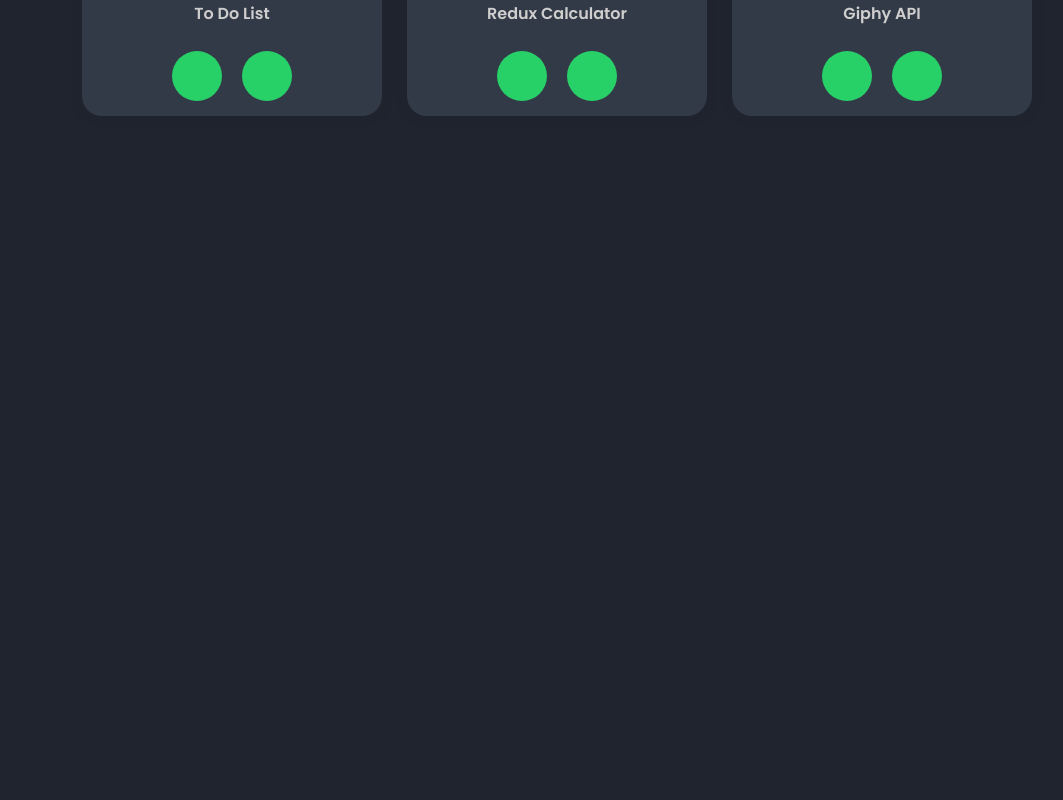
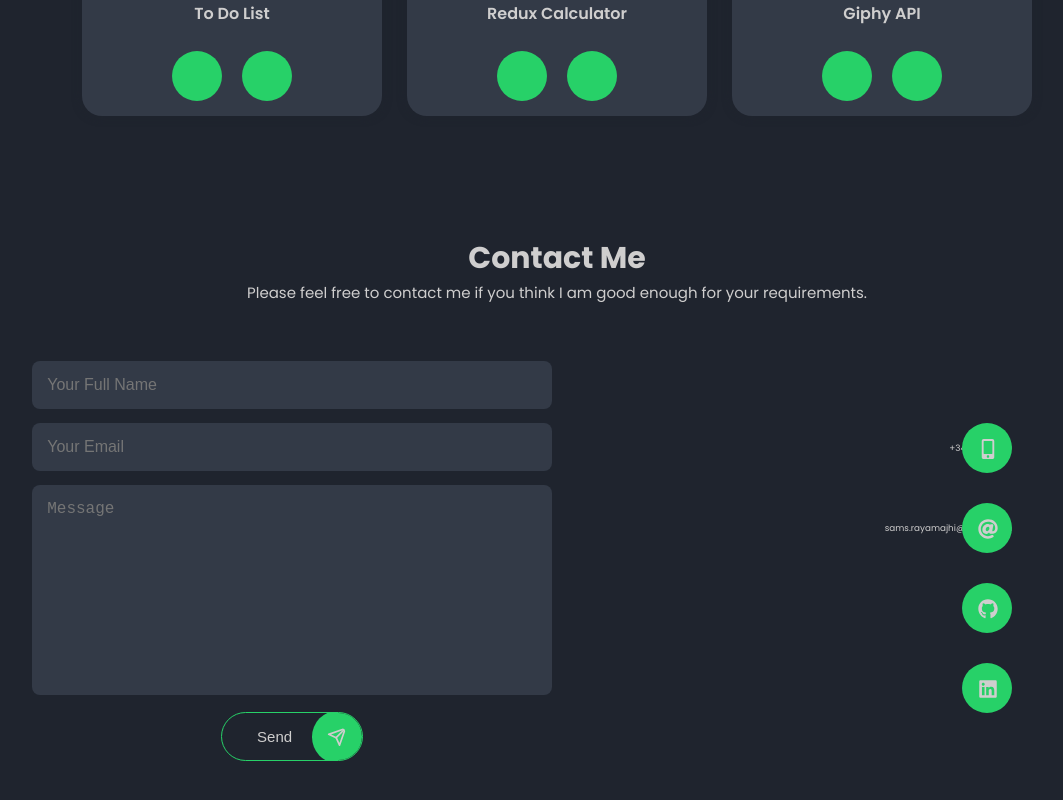
Before and after one commit to SumanRayamajhi/Personal-Portfolio, a React (Create React App) app in the folder portfolio/: page / in a window 1280 px wide. Shown: the part 2437-3237 px from the top of the page, without its empty margins (83-1146 px from the left). Before the commit the page ends 2573 px from the top, so only its background shows below. Built offline with nearby package versions, Linux system fonts and the light colour scheme; some icons are missing.

Commit message:
add contact section

```diff
--- a/portfolio/package.json
+++ b/portfolio/package.json
@@ -3,6 +3,7 @@
   "version": "0.1.0",
   "private": true,
   "dependencies": {
+    "@emailjs/browser": "^3.11.0",
     "@testing-library/jest-dom": "^5.17.0",
     "@testing-library/react": "^13.4.0",
     "@testing-library/user-event": "^13.5.0",
--- a/portfolio/src/App.js
+++ b/portfolio/src/App.js
@@ -1,5 +1,6 @@
 import "./App.css";
 import About from "./components/about/About";
+import Contact from "./components/contact/Contact";
 import Home from "./components/home/Home";
 import Navbar from "./components/navbar/Navbar";
 import Project from "./components/project/Project";
@@ -11,6 +12,7 @@ function App() {
       <Home />
       <About />
       <Project />
+      <Contact />
     </main>
   );
 }
--- /dev/null
+++ b/portfolio/src/components/contact/Contact.jsx
@@ -0,0 +1,22 @@
+import React from "react";
+import "./contact.css";
+import SendEmail from "./sendEmail/SendEmail";
+import SocialMedia from "./socialMedia/SocialMedia";
+
+const Contact = () => {
+  return (
+    <section className="contact" id="contact">
+      <h2 className="section__title">Contact Me</h2>
+      <span className="section__subtitle">
+        Please feel free to contact me if you think I am good enough for your
+        requirements.
+      </span>
+      <div className="contact__container">
+        <SendEmail />
+        <SocialMedia />
+      </div>
+    </section>
+  );
+};
+
+export default Contact;
--- /dev/null
+++ b/portfolio/src/components/contact/contact.css
@@ -0,0 +1,11 @@
+.contact__container {
+  display: grid;
+  grid-template-columns: repeat(2, 1fr);
+  grid-gap: 1rem;
+}
+
+@media only screen and (max-width: 768px) {
+  .contact__container {
+    grid-template-columns: repeat(1, 1fr);
+  }
+}
--- /dev/null
+++ b/portfolio/src/components/contact/sendEmail/SendEmail.jsx
@@ -0,0 +1,108 @@
+import React, { useEffect, useState } from "react";
+import emailjs from "@emailjs/browser";
+import { LuSend } from "react-icons/lu";
+import Validation from "./Validation";
+import "./sendEmail.css";
+
+const SendEmail = () => {
+  const [formErrors, setFormErrors] = useState({});
+  const [isSubmit, setIsSubmit] = useState(false);
+  const [formValues, setFormValues] = useState({
+    full_name: "",
+    user_email: "",
+    message: "",
+  });
+
+  const handleChange = (event) => {
+    setFormValues({
+      ...formValues,
+      [event.target.name]: event.target.value,
+    });
+  };
+
+  useEffect(() => {
+    if (Object.keys(formErrors).length === 0 && isSubmit) {
+    }
+  });
+
+  const sendEmail = (event) => {
+    event.preventDefault();
+    setFormErrors(Validation(formValues));
+    setIsSubmit(true);
+    emailjs
+      .sendForm(
+        "service_f56m1uo",
+        "template_ibkuhxo",
+        event.target,
+        "r43ECJRNj5wRJf5JC"
+      )
+      .then(
+        (result) => {
+          console.log(result.text);
+        },
+        (error) => {
+          console.log(error.text);
+        }
+      );
+    if (Object.keys(formErrors).length === 0 && isSubmit) {
+      setFormValues({
+        full_name: "",
+        user_email: "",
+        message: "",
+      });
+    }
+  };
+
+  return (
+    <div className="send-email-box">
+      <form onSubmit={sendEmail} className="input__box">
+        <input
+          type="text"
+          className="contact"
+          placeholder="Your Full Name"
+          name="full_name"
+          value={formValues.full_name}
+          onChange={handleChange}
+        />
+
+        <p className="error">{formErrors.full_name}</p>
+
+        <input
+          type="text"
+          className="contact"
+          placeholder="Your Email"
+          name="user_email"
+          value={formValues.user_email}
+          onChange={handleChange}
+        />
+
+        <p className="error">{formErrors.user_email}</p>
+
+        <textarea
+          type="text"
+          placeholder="Message"
+          id="message"
+          name="message"
+          value={formValues.message}
+          cols={30}
+          rows={10}
+          onChange={handleChange}
+        ></textarea>
+        <p className="error">{formErrors.message}</p>
+
+        {Object.keys(formErrors).length === 0 && isSubmit ? (
+          <div className="text">
+            Thank you! <br></br>Message has been sent!
+          </div>
+        ) : null}
+
+        <button className="contact__button" type="submit" value="Send">
+          Send
+          <LuSend className="contact button__icon" />
+        </button>
+      </form>
+    </div>
+  );
+};
+
+export default SendEmail;
--- /dev/null
+++ b/portfolio/src/components/contact/sendEmail/Validation.jsx
@@ -0,0 +1,19 @@
+const Validation = (values) => {
+  let errors = {};
+  const regex = /^[^\s@]+@[^\s@]+\.[^\s@]{2,}$/i;
+  if (!values.full_name) {
+    errors.full_name = "Full name is required!";
+  }
+  if (!values.user_email) {
+    errors.user_email = "Email is required!";
+  } else if (!regex.test(values.user_email)) {
+    errors.user_email = "Email is not valid!";
+  }
+
+  if (!values.message) {
+    errors.message = "Message is required!";
+  }
+  return errors;
+};
+
+export default Validation;
--- /dev/null
+++ b/portfolio/src/components/contact/sendEmail/sendEmail.css
@@ -0,0 +1,48 @@
+.send-email-box form {
+  display: flex;
+  flex-direction: column;
+  text-align: center;
+  align-items: center;
+  max-width: 70rem;
+  margin: 1rem auto;
+  text-align: center;
+  margin-bottom: 3rem;
+}
+
+.send-email-box input.contact,
+.send-email-box textarea {
+  width: 100%;
+  padding: 1.5rem;
+  font-size: 1.6rem;
+  color: var(--text-color);
+  background-color: var(--secondary-bg-color);
+  border-radius: 0.8rem;
+  margin: 0.7rem 0;
+}
+
+.send-email-form input.contact {
+  width: 49%;
+}
+
+.send-email-box textarea {
+  resize: none;
+}
+
+.contact__button .button__icon {
+  padding: 1.5rem;
+}
+
+.error {
+  color: red;
+}
+
+@media only screen and (max-width: 420px) {
+  .contact__button {
+    font-size: 11px;
+    font-weight: 400;
+  }
+
+  .button__icon {
+    font-size: 17px;
+  }
+}
--- /dev/null
+++ b/portfolio/src/components/contact/socialMedia/SocialMedia.jsx
@@ -0,0 +1,38 @@
+import React from "react";
+import { FaMobileAlt, FaAt, FaGithub, FaLinkedin } from "react-icons/fa";
+import "./socialMedia.css";
+
+const SocialMedia = () => {
+  return (
+    <div className="socialMedia__Wrapper">
+      <div className="socialMedia__Button">
+        <FaMobileAlt className="icon" />
+        <h3>Call Me</h3>
+        <span>+34631887080</span>
+      </div>
+
+      <div className="socialMedia__Button">
+        <FaAt className="icon" />
+        <h3>Send Me an Email</h3>
+        <span>sams.rayamajhi@gmail.com</span>
+      </div>
+
+      <div className="socialMedia__Button">
+        <FaGithub className="icon" />
+        <h3>My Github</h3>
+        <span>
+          <a href="https://github.com/SumanRayamajhi/">Github</a>
+        </span>
+      </div>
+      <div className="socialMedia__Button">
+        <FaLinkedin className="icon" />
+        <h3>My Linkedin</h3>
+        <span>
+          <a href="https://www.linkedin.com/in/suman-rayamajhi/">Linkedin</a>
+        </span>
+      </div>
+    </div>
+  );
+};
+
+export default SocialMedia;
--- /dev/null
+++ b/portfolio/src/components/contact/socialMedia/socialMedia.css
@@ -0,0 +1,91 @@
+.socialMedia__Wrapper {
+  inset-block: 0;
+  display: flex;
+  flex-direction: column;
+  justify-content: center;
+  z-index: 5;
+}
+
+.socialMedia__Button {
+  position: relative;
+  margin-block: 1.5rem;
+  padding: 0;
+  border-bottom: none;
+  background-color: var(--main-color);
+  width: 50px;
+  height: 50px;
+  border-radius: 50%;
+  left: 40rem;
+  cursor: pointer;
+}
+
+.socialMedia__Button h3 {
+  display: none;
+}
+
+.socialMedia__Button .icon {
+  position: absolute;
+  font-size: 1.5rem;
+  top: 1.6rem;
+  left: 1.6rem;
+  margin-inline: auto;
+  font-size: 2rem;
+}
+
+.socialMedia__Button span {
+  position: absolute;
+  top: 0;
+  right: 0;
+  background-color: var(--primary-bg-color);
+  height: 100%;
+  min-width: 100%;
+  line-height: 50px;
+  padding-inline: 30px 25px;
+  border-radius: 30px;
+  font-size: 15px;
+  color: var(--text-color);
+  opacity: 0;
+  visibility: hidden;
+  transition: all 0.3s ease;
+  z-index: -1;
+}
+
+.socialMedia__Button:hover span {
+  right: 27px;
+  color: var(--text-color);
+  opacity: 1;
+  visibility: visible;
+  border-radius: 30px 0 0 30px;
+  background-color: var(--main-color);
+}
+
+.socialMedia__Button:hover span a {
+  color: var(--text-color);
+  display: inline-block;
+  width: 100%;
+}
+
+@media only screen and (max-width: 768px) {
+  .socialMedia__Button,
+  .socialMedia__Button .icon,
+  .socialMedia__Button span,
+  .socialMedia__Button:hover span,
+  .socialMedia__Button:hover span a {
+    all: unset;
+  }
+
+  .socialMedia__Button {
+    text-align: center;
+    margin: 1rem 0;
+  }
+
+  .socialMedia__Button .icon {
+    text-decoration: none;
+    color: orange !important;
+    font-size: 4rem;
+  }
+
+  .socialMedia__Button h3 {
+    display: block;
+  }
+}
```
Also changed, not shown: 1 other file (tests, documents, lock files or other folders).
